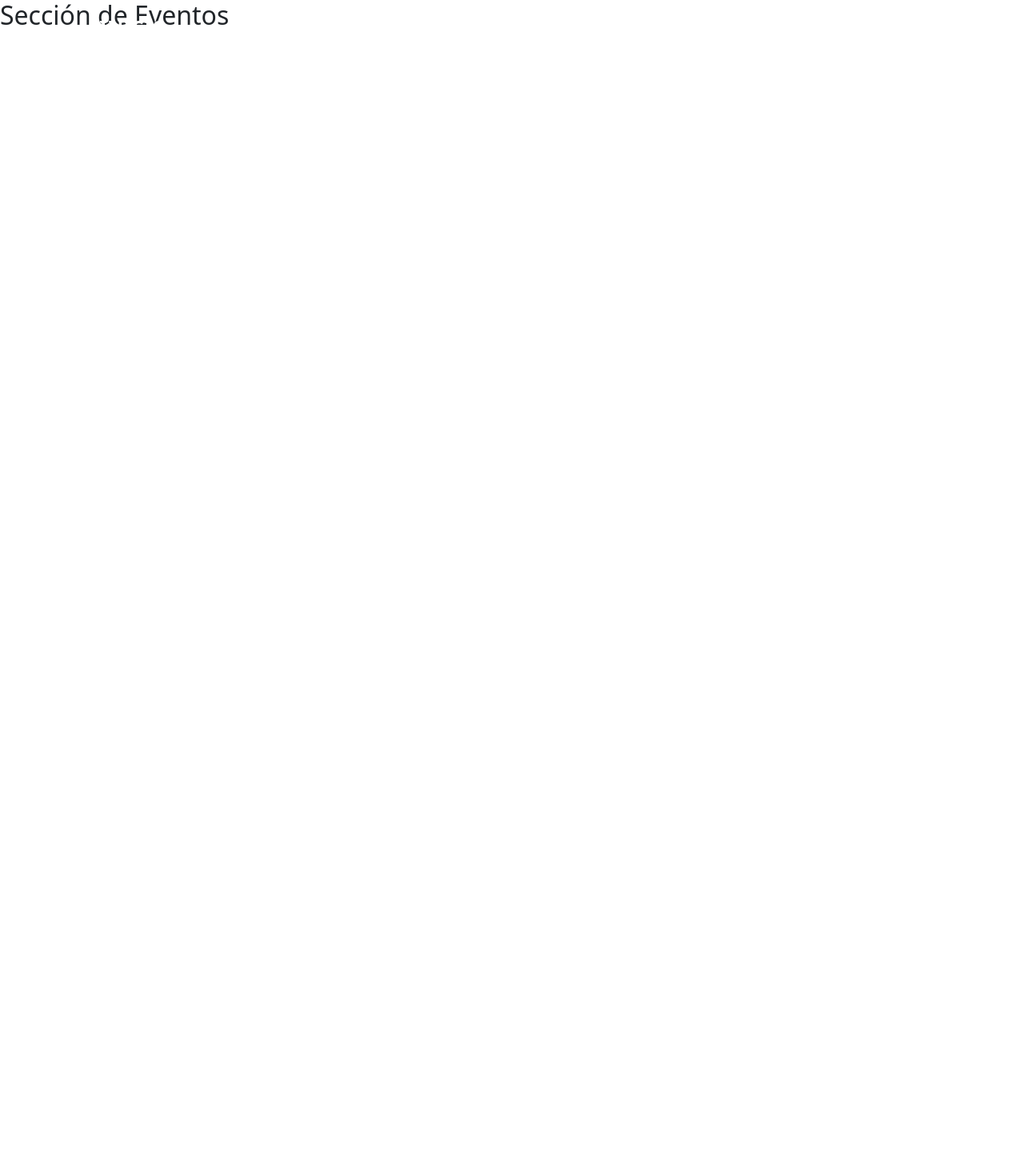
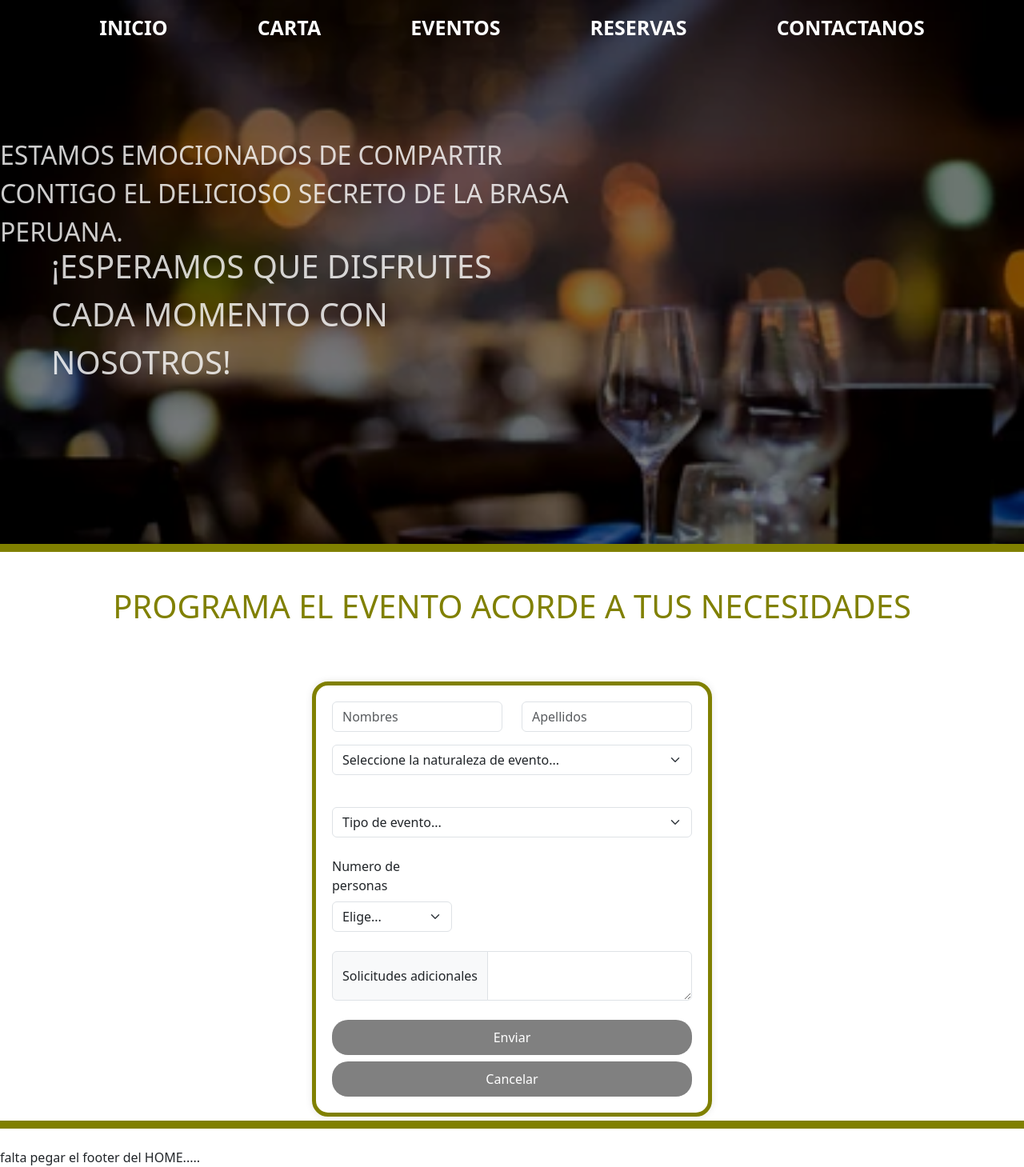
Before and after one commit to EmberTech23/polloperualabrasa, a React (Vite) app: page /eventos in a window 1280 px wide. Shown: the whole page at 80% size. Before the commit the page ends 800 px from the top, so only its background shows below. Built offline with nearby package versions, Linux system fonts and the light colour scheme.

Commit message:
trabajando en Eventos

```diff
--- a/src/Eventos/Eventos.css
+++ b/src/Eventos/Eventos.css
@@ -0,0 +1,64 @@
+.fondoeventos {
+    background-image: url(../assets/img/fondoeventos.jpg);
+    background-size: cover;
+    height: 85vh;
+    position: relative;
+    background-repeat: no-repeat;
+
+  }
+
+  .texto{
+    width: 60%;
+    height: 40%;
+
+  }
+
+  .texto2{
+    width: 50%;
+    height: 1%;
+  }
+
+  .separador {
+    border-bottom: 10px solid olive;
+    margin-top: 5px;
+
+  }
+
+  .programaevento {
+   font-size: 40px;
+   color:olive
+
+  }
+
+  .formulario{
+
+    max-width: 500px;
+    width: 100%;
+    padding: 20px;
+    border: 5px solid olive;
+    border-radius: 20px;
+    box-shadow: 0 0 10px rgba(0, 0, 0, 0.1);
+    margin: auto;
+    margin-top: 5vh; /* Esto ajustará verticalmente el formulario */
+  }
+
+
+.btn-enviar {
+    background-color: gray;
+    color: white;
+    padding: 10px 10px;
+    border: none;
+    border-radius: 20px;
+    cursor: pointer;
+  }
+  .btn-enviar:hover {
+    background-color: olive;
+  }
+
+  .imagen-eventos {
+    background-image: url(../assets/img/mesaservida.jpg);
+    background-size: cover;
+    height: 60vh;
+    position: relative;
+    background-repeat: no-repeat;
+}
--- a/src/Eventos/Eventos.jsx
+++ b/src/Eventos/Eventos.jsx
@@ -1,10 +1,86 @@
+import "./Eventos.css";
 import React from "react";
 
 const Eventos = () => {
     return (
-        <div>
-            <h2>Sección de Eventos</h2>
-        </div>
+        <>
+            <header>
+                <div className="container-fluid">
+                    <div className="row">
+                        <div className="fondoeventos with-text col-12">
+                            <p className="texto fs-2 text-uppercase"> Estamos emocionados de compartir contigo el delicioso secreto de la brasa peruana.</p> <br />
+                            <p className="texto2 fs-1 text-uppercase"> ¡Esperamos que disfrutes cada momento con nosotros!</p>
+                        </div>
+
+                        <div className="separador"> </div>
+                        <br /><br />
+                        <div className="programaevento text-center">PROGRAMA EL EVENTO ACORDE A TUS NECESIDADES</div>
+                    </div>
+                </div>
+<br />
+
+                <form className="formulario">
+                    <div className="row">
+                        <div className="col">
+                            <input type="text" className="form-control" placeholder="Nombres" aria-label="First name" />
+                        </div>
+                        <div className="col">
+                            <input type="text" className="form-control" placeholder="Apellidos" aria-label="Last name" />
+                        </div>
+                    </div>
+                    <div className="input-group mb-3"></div>
+                    <select class="form-select" aria-label="Default select example">
+                        <option selected>Seleccione la naturaleza de evento...</option>
+                        <option value="1">Evento familiar</option>
+                        <option value="2">Evento empresarial</option>
+                        <option value="3">Evento Social</option>
+                    </select>
+                    <br />
+
+                    <div className="input-group mb-3"></div>
+                    <select class="form-select" aria-label="Default select example">
+                        <option selected>Tipo de evento...</option>
+                        <option value="1">Almuerzo</option>
+                        <option value="2">Media tarde</option>
+                        <option value="3">Cena</option>
+                    </select>
+                    <br />
+
+                    <div class="col-md-4">
+                        <label for="inputState" class="form-label">Numero de personas</label>
+                        <select id="inputState" class="form-select">
+                            <option selected>Elige...</option>
+                            <option>    Entre 1-5</option>
+                            <option>    Entre 6-10</option>
+                            <option>    Entre 11-15</option>
+                            <option>    Entre 16-20</option>
+                            <option>    Entre 21-25</option>
+                            <option>    Entre 26-30</option>
+                        </select>
+                    </div>
+                    <br />
+                    <div class="input-group">
+                        <span class="input-group-text">Solicitudes adicionales </span>
+                        <textarea class="form-control" aria-label="With textarea"></textarea>
+                    </div>
+                    <br />
+                    <div class="d-grid gap-2">
+                        <button className="btn-enviar" type="button">Enviar</button>
+                        <button className="btn-enviar" type="button">Cancelar</button>
+                    </div>
+                </form>
+
+                <div className="separador"></div>
+
+
+            </header>
+            <footer>
+                <br />
+                falta pegar el footer del HOME.....
+                <br />
+            </footer>
+        </>
+
     );
 };
 
```
Also changed, not shown: src/assets/img/fondoeventos.jpg (added), src/assets/img/mesaservida.jpg (added).
